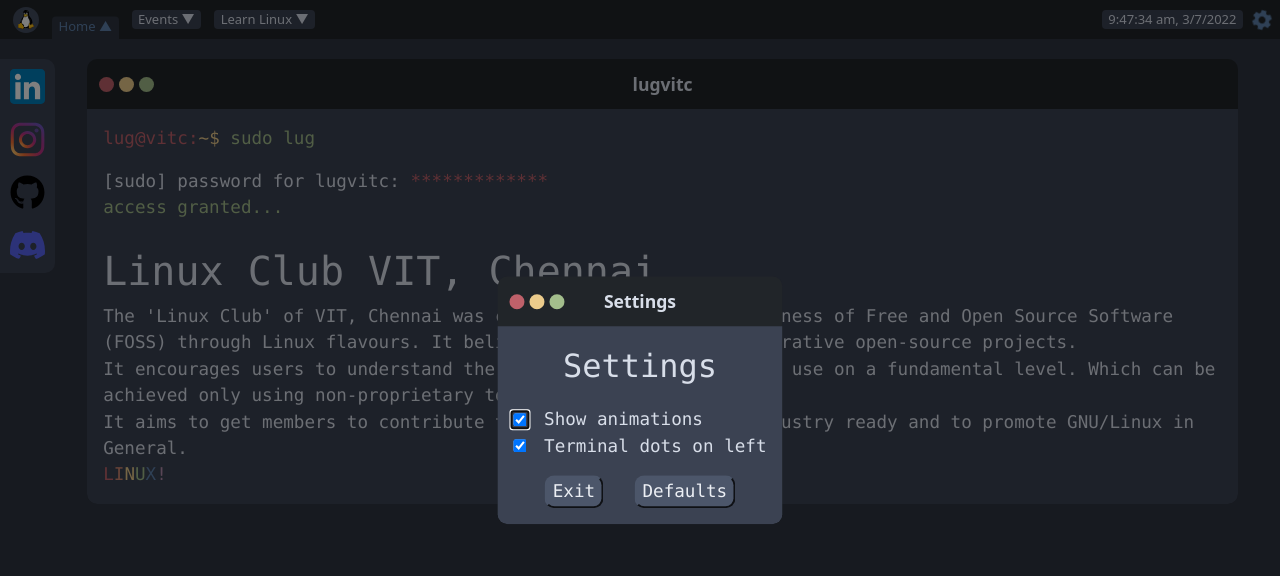
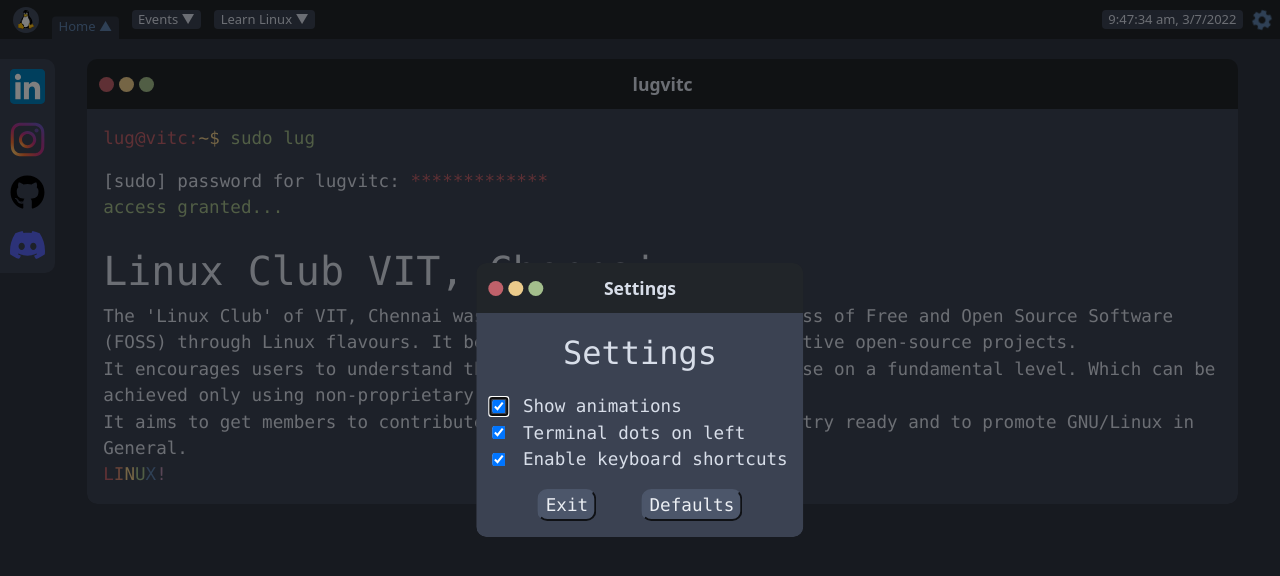
Before and after one commit to lugvitc/lugvitc.github.io, a React (Create React App) app: page /#/ in a window 1280 px wide. Both pictures are taken after a click on the icon 1261 px from the left and 19 px from the top of the page. Shown: the top 576 px of the page. Built offline with nearby package versions, Linux system fonts and the light colour scheme.

Commit message:
keyboard shortcuts can now be enabled/disabled in settings

```diff
--- a/src/components/settingsDialog/settingsDialog.js
+++ b/src/components/settingsDialog/settingsDialog.js
@@ -11,7 +11,9 @@ export default function SettingsDialog() {
         animationsOn,
         setAnimationsOn,
         terminalDotsOnLeft,
-        setTerminalDotsOnLeft
+        setTerminalDotsOnLeft,
+        keyboardShortcutsOn,
+        setKeyboardShortcutsOn
     } = useSettings();
 
     const {
@@ -28,7 +30,18 @@ export default function SettingsDialog() {
             }
         };
         window.addEventListener('click', closeIfClickedOutside);
-        return () => window.removeEventListener('click', closeIfClickedOutside);
+
+        const preventCancel = e => e.preventDefault();
+        if (settingsDialogRef.current)
+            settingsDialogRef.current.addEventListener('cancel', preventCancel);
+        return () => {
+            window.removeEventListener('click', closeIfClickedOutside);
+            if (settingsDialogRef.current)
+                settingsDialogRef.current.removeEventListener(
+                    'cancel',
+                    preventCancel
+                );
+        };
     }, [settingsDialogRef, settingsDialogOpen, closeSettingsDialog]);
 
     return (
@@ -53,6 +66,17 @@ export default function SettingsDialog() {
                     />{' '}
                     Terminal dots on left
                 </div>
+                <div
+                    className={sds.toggle}
+                    onClick={() => setKeyboardShortcutsOn(!keyboardShortcutsOn)}
+                >
+                    <input
+                        readOnly
+                        type='checkbox'
+                        checked={keyboardShortcutsOn}
+                    />{' '}
+                    Enable keyboard shortcuts
+                </div>
                 <div className={sds.buttons}>
                     <button onClick={() => closeSettingsDialog()}>Exit</button>
                     <button onClick={() => setDefaults(true)}>Defaults</button>
--- a/src/hooks/useKeyboardShortcuts.js
+++ b/src/hooks/useKeyboardShortcuts.js
@@ -1,5 +1,6 @@
 import { useEffect } from 'react';
 import { useNavigate } from 'react-router-dom';
+import useSettings from './useSettings';
 import useSettingsDialog from './useSettingsDialog';
 
 export default function useKeyboardShortcuts() {
@@ -10,9 +11,12 @@ export default function useKeyboardShortcuts() {
         closeSettingsDialog
     } = useSettingsDialog();
 
+    const { keyboardShortcutsOn } = useSettings();
+
     const navigate = useNavigate();
 
     useEffect(() => {
+        if (keyboardShortcutsOn) {
             const keyboardShortcuts = e => {
                 if ((e.key === 's' || e.key === '0') && !settingsDialogOpen)
                     openSettingsDialog();
@@ -36,6 +40,8 @@ export default function useKeyboardShortcuts() {
             };
 
             window.addEventListener('keydown', keyboardShortcuts);
-        return () => window.removeEventListener('keydown', keyboardShortcuts);
-    }, [settingsDialogOpen, settingsDialogRef]);
+            return () =>
+                window.removeEventListener('keydown', keyboardShortcuts);
         }
+    }, [settingsDialogOpen, settingsDialogRef, keyboardShortcutsOn]);
+}
--- a/src/hooks/useSettings.js
+++ b/src/hooks/useSettings.js
@@ -20,10 +20,24 @@ const animationsOnStore = create(set => ({
     }
 }));
 
+const keyboardShortcutsOnStore = create(set => ({
+    keyboardShortcutsOn:
+        window.localStorage.getItem('keyboard-shortcuts-on') === 'true',
+    setKeyboardShortcutsOn: val => {
+        window.localStorage.setItem(
+            'keyboard-shortcuts-on',
+            val ? 'true' : 'false'
+        );
+        set({ keyboardShortcutsOn: val });
+    }
+}));
+
 export default function useSettings() {
     const { animationsOn, setAnimationsOn } = animationsOnStore();
     const { terminalDotsOnLeft, setTerminalDotsOnLeft } =
         terminalDotsOnLeftStore();
+    const { keyboardShortcutsOn, setKeyboardShortcutsOn } =
+        keyboardShortcutsOnStore();
 
     const setDefaults = (force = false) => {
         if (!window.localStorage.getItem('animations-on') || force) {
@@ -31,6 +45,9 @@ export default function useSettings() {
         }
         if (!window.localStorage.getItem('terminal-dots-on-left') || force) {
             setTerminalDotsOnLeft(true);
+        }
+        if (!window.localStorage.getItem('keyboard-shortcuts-on') || force) {
+            setKeyboardShortcutsOn(true);
         }
     };
 
@@ -41,6 +58,8 @@ export default function useSettings() {
         animationsOn,
         setAnimationsOn,
         terminalDotsOnLeft,
-        setTerminalDotsOnLeft
+        setTerminalDotsOnLeft,
+        keyboardShortcutsOn,
+        setKeyboardShortcutsOn
     };
 }
```
Lines whose indentation alone changed are shown as unchanged.
